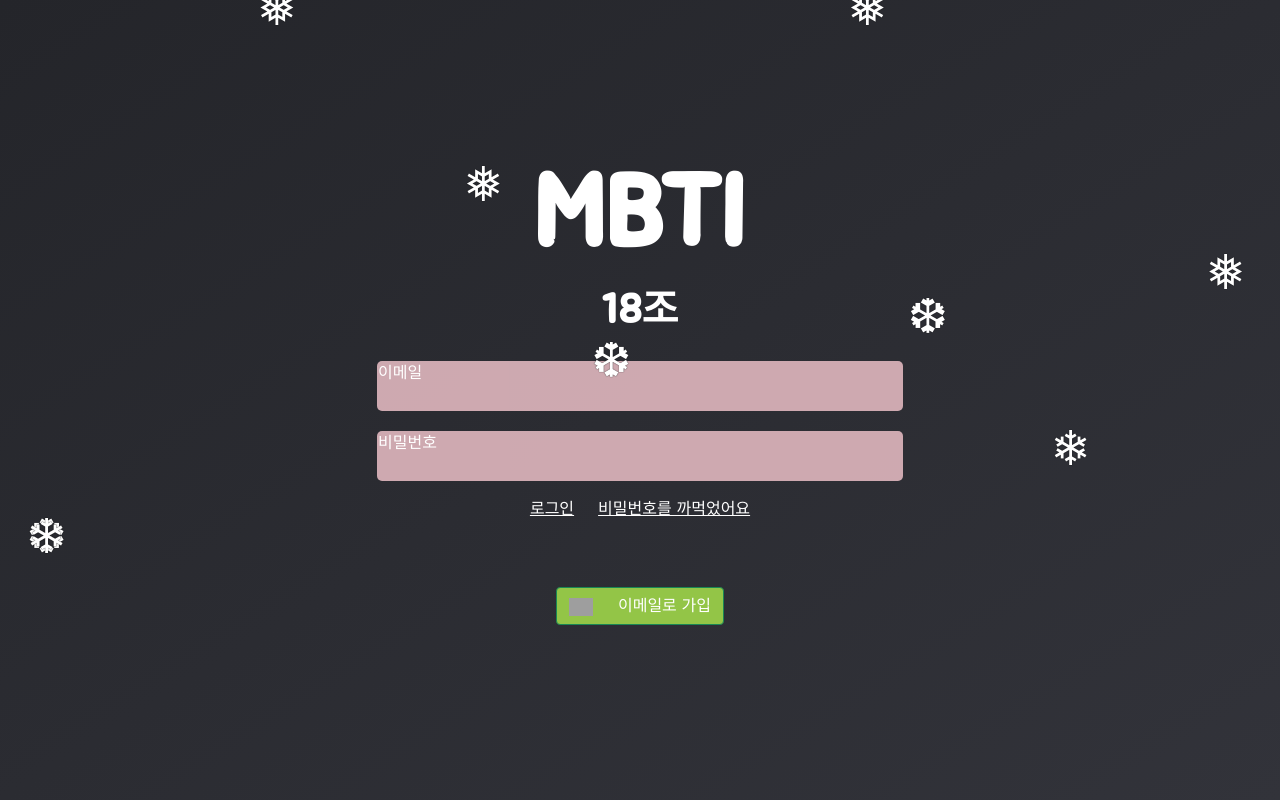
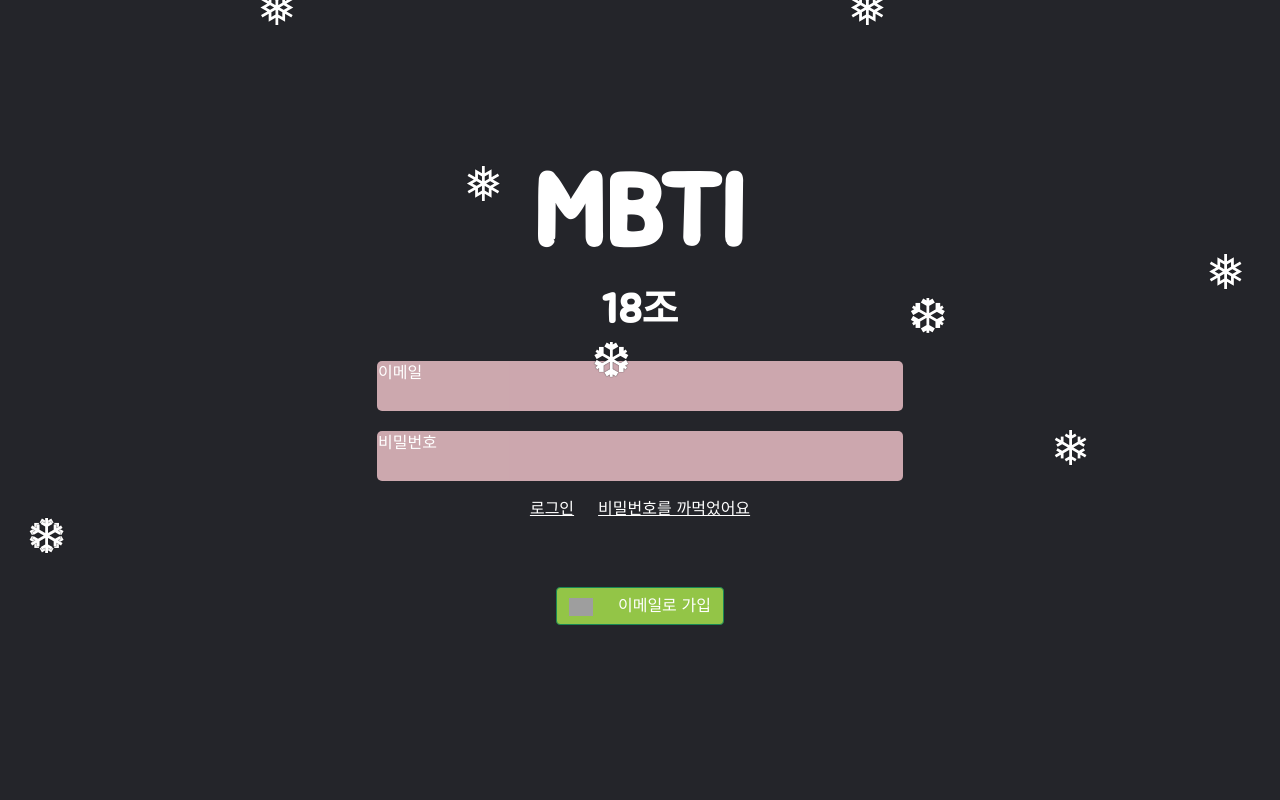
Before and after one commit to jaehyukkim1996/MBTI-, a Flask app: page / in a window 1280 px wide. Run offline with Flask 2, Linux system fonts and the light colour scheme; some web fonts are replaced; grey boxes are pictures that could not be loaded.

Commit message:
자잘한 수정

```diff
--- a/app.py
+++ b/app.py
@@ -93,7 +93,7 @@
     }
     db.login.insert_one(doc)
     session["register"] = email
-    return jsonify({'msg': "1차 회원가입 완료!"})
+    return jsonify({'msg': "이제 MBTI를 선택해 주세요!"})
 
 # 2차 회원가입 MBTI 선택할수 있는 페이지
 @app.route("/registration/mbti")
--- a/static/css/graph.css
+++ b/static/css/graph.css
@@ -1,3 +1,4 @@
+        @import url('https://fonts.googleapis.com/css2?family=Montserrat:wght@500&display=swap');
 
         * {
             box-sizing: border-box;
--- a/static/css/login.css
+++ b/static/css/login.css
@@ -7,11 +7,7 @@
 
 .whole_page {
     height: 100vh;
-    background: linear-gradient(
-        to bottom right,
-        rgba(36, 37, 42),
-        rgb(50, 51, 58)
-    );
+    background-color: #24252A;
     width: 100%;
     display: flex;
     flex-direction: column;
--- a/static/css/mbti.css
+++ b/static/css/mbti.css
@@ -8,11 +8,7 @@
 }
 
 body {
-    background: linear-gradient(
-        to bottom right,
-        rgba(36, 37, 42),
-        rgb(50, 51, 58)
-    );
+    background-color: #24252A
 }
 
 .whole_page {
--- a/static/css/register.css
+++ b/static/css/register.css
@@ -17,11 +17,7 @@
 
 .whole_page {
     height: 100vh;
-    background: linear-gradient(
-        to bottom right,
-        rgba(36, 37, 42),
-        rgb(50, 51, 58)
-    );
+    background-color: #24252A;
     width: 100%;
     display: flex;
     flex-direction: column;
--- a/static/css/snowflakes.css
+++ b/static/css/snowflakes.css
@@ -3,6 +3,7 @@
     font-size: 3em;
     font-family: Arial;
     text-shadow: 0 0 1px #000;
+    background-color: transparent;
 }
 
 @-webkit-keyframes snowflakes-fall {
--- a/static/js/login.js
+++ b/static/js/login.js
@@ -13,7 +13,7 @@
             let dbpassword = response["msg"];
             if (dbpassword !== "not") {
                 if (inputpassword == dbpassword) {
-                    alert("login success");
+                    alert("환영합니다!!");
                     $.ajax({
                         type: "POST",
                         url: "/loginsuccess",
@@ -23,10 +23,10 @@
                         ),
                     });
                 } else {
-                    alert("wrong password");
+                    alert("비밀번호가 틀립니다!");
                 }
             } else {
-                alert("user does not exist");
+                alert("이메일을 확인해 주세요!");
             }
         },
     });
@@ -37,5 +37,5 @@
 }
 
 function forgotpassword() {
-    alert("죄송해요 현재는 이 서비스는 불가합니다");
+    alert("죄송해요.. 이 서비스는 준비 중입니다..!");
 }
--- a/templates/register.html
+++ b/templates/register.html
@@ -57,7 +57,7 @@
                     />
                     <label class="email_placeholder" for="email">이메일</label>
                     <span class="email_text_msg" style="color: red"
-                        >이메일 주소가 아닙니다</span
+                        >이메일 주소가 아닙니다!</span
                     >
                 </div>
                 <div class="register">
```
Also changed, not shown: static/css/user.css (+2 -10 lines).
